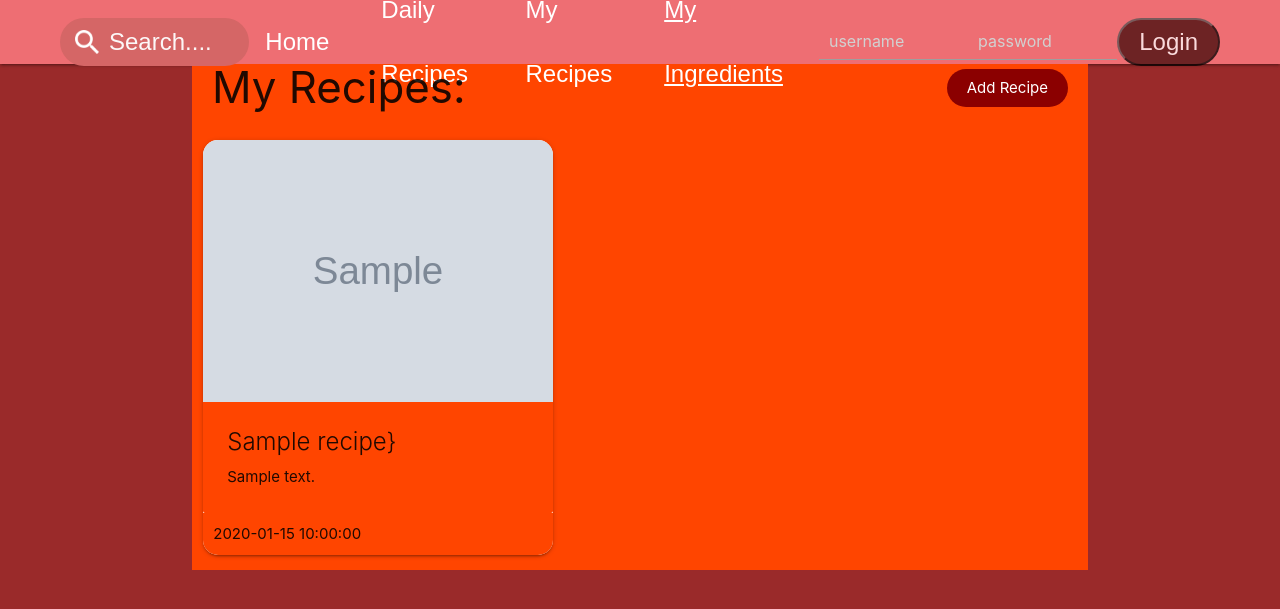
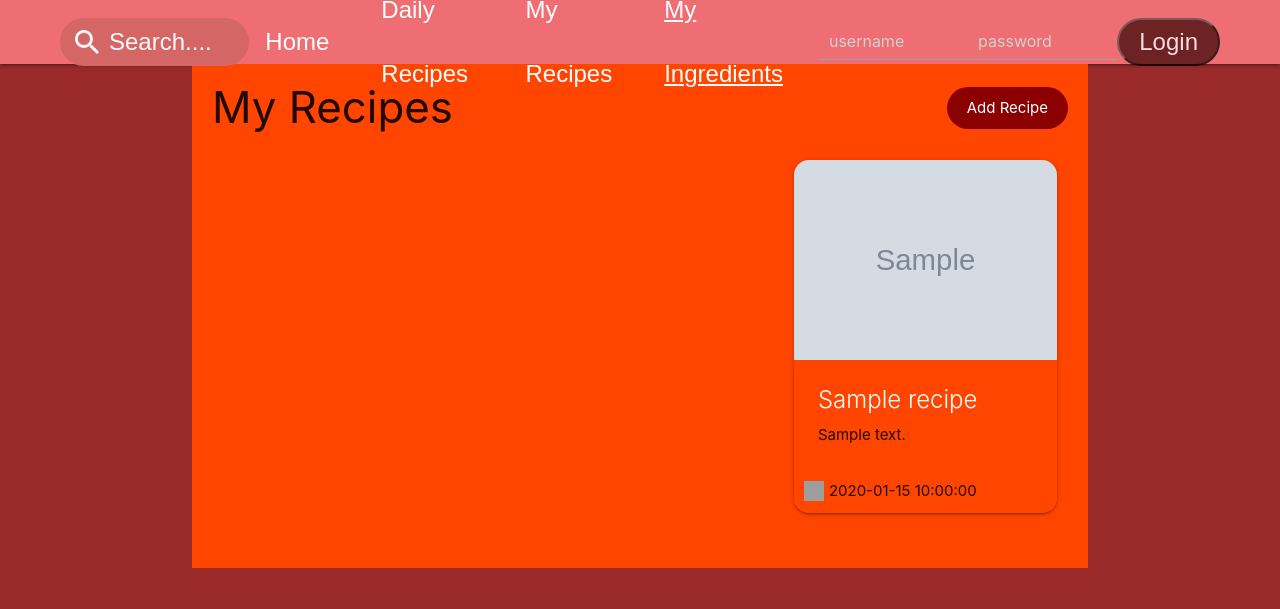
Before and after one commit to Web-2-Project-Group/Ingredients-Logging-and-Recipe-App-Post-Get-Repeat, a Python web app: template App/templates/recipes.html in a window 1280 px wide. Shown: the top 609 px of the page. Run offline with Jinja, Linux system fonts and the light colour scheme; the template is opened without the code that fills it: most values are stand-ins (such as "Sample title", 1, 10 or a date in 2020); grey boxes marked "Sample" are stand-in pictures; grey boxes are pictures that could not be loaded.

Commit message:
Updated recipes with routes & jinja

```diff
--- a/App/templates/recipes.html
+++ b/App/templates/recipes.html
@@ -1,79 +1,91 @@
 {% extends "layout.html" %}
-{% block title %}{% endblock %}
-{% block page %}{% endblock %}
+{% block title %}My Recipes{% endblock %}
+{% block page %}My Recipes{% endblock %}
 
 {% block link%}
-<nav style="background-color: orangered; border: none; margin: 0; padding: 10px 5%;  overflow: hidden;" >
+<nav style="background-color: orangered; border: none; margin: 0; padding: 10px 5%; overflow: hidden;">
     <div class="nav-wrapper" style="background-color: darkred; border-radius: 50px; padding: 10px 20px; display: flex; align-items: center; justify-content: space-between">
-        <div class="left">
-            <input type="text" placeholder="Search.." style="border: none; border-radius: 50px; background-color: orangered;">
-        </div>
-        <ul id="nav-mobile" class="right hide-on-med-and-down" style="display: flex; align-items: center;">
-            <li style="margin-left: 15px;"><a href="/daily-recipes">Daily Recipes</a></li>
-            <li style="margin-left: 15px;"><a href="/my-recipes">Recipes</a></li>
-            <li style="margin-left: 15px;"><a href="/my-ingredients">My Ingredients</a></li>
-            <li style="margin-left: 15px;"><a href="/login" style="background-color: orangered; margin-top: 25px; margin-bottom: 25px; border-radius: 50px;">Login</a></li>
-            <li style="margin-left: 15px;">{{current_user}}</li>
-        </ul>
+        <!-- Your nav content remains the same -->
     </div>
 </nav>
 {% endblock %}
 
-
 {% block content %}
 <style>
+.row {
+    display: flex;
+    flex-wrap: wrap;
+}
+
+.col {
+    display: flex;
+    flex-direction: column;
+}
+
 .card {
+    display: flex;
+    flex-direction: column;
+    flex-grow: 1;
+    width: 100%;
     border-radius: 15px;
     overflow: hidden;
-        width: 350px;
+    background-color: orangered;
 }
+
+.card-image {
+    width: 100%;
+    height: 200px;
+    overflow: hidden;
+    display: flex;
+    align-items: center;
+    justify-content: center;
+}
+
+.card-image img {
+    width: 100%;
+    height: 100%;
+    object-fit: cover;
+}
+
 .card-content {
-        background-color: orangered;
-        position: relative;
-        border: none;
+    flex-grow: 1;
 }
 
 .recipe-info {
-        position: relative;
-        display: flex;
-        align-items: center;
     background-color: orangered;
     padding: 10px;
 }
-    .recipe-info img {
-        width: 20px;
-        height: 20px;
-        object-fit: contain;
-        border-radius: 50%;
-        margin-right: 5px;
-    }
 </style>
 
-<main style=" background-color: orangered; padding:none;">
-    <div style="display: flex; justify-content: space-between; align-items: center; padding: 0 20px; margin-bottom: 20px;">
-        <h3 style="margin: 0;">My Recipes:</h3>
-        <button class="addbutton" a href="/addrecipe" style="border: none; background-color: darkred; color: white; border-radius: 50px; padding: 10px 20px;">Add Recipe</button>
+<main style="background-color: orangered; padding: 20px;">
+    <div style="display: flex; justify-content: space-between; align-items: center; margin-bottom: 20px;">
+        <h3 style="margin: 0;">My Recipes</h3>
+        <a href="{{ url_for('recipe_views.add_recipe_page') }}"
+           class="addbutton"
+           style="border: none; background-color: darkred; color: white; border-radius: 50px; padding: 10px 20px; text-decoration: none;">
+            Add Recipe
+        </a>
     </div>
 
     <div class="row">
-        {% for recipe in myrecipes %}
+        <!-- Dynamic recipe cards -->
+        {% for recipe in recipes %}
         <div class="col s4 m4 l4">
             <div class="card">
                 <div class="card-image">
-                    <img src="{{recipe.image}}" >
+              <img src="{{recipe.image}}">
                 </div>
                 <div class="card-content">
-                    <span  a href="/recipe-details" class="card-title">{{recipe.title}}}</span>
+                  <span  class="card-title" ><a href="/recipes/{{recipe.recipe_id}}" style="color: white;">{{recipe.title}}</a></span>
                   <p>{{recipe.description}}</p>
                 </div>
-                    <div class="recipe-info">
+                <div class="recipe-info" style="display: flex; align-items: center; gap: 5px;">
+                    <img src="https://tse2.mm.bing.net/th?id=OIP.eaj12PtvZKg3RDD6XDmjVAHaHd&pid=Api&P=0&h=220" alt="Time Icon" style="width: 20px; height: 20px;">
                     <span class="time">{{recipe.cook_time}}</span>
                   </div>
               </div>
         </div>
-        {%endfor%}
+        {% endfor %}
     </div>
 </main>
-
-
 {% endblock %}
```
Lines whose indentation alone changed are shown as unchanged.
